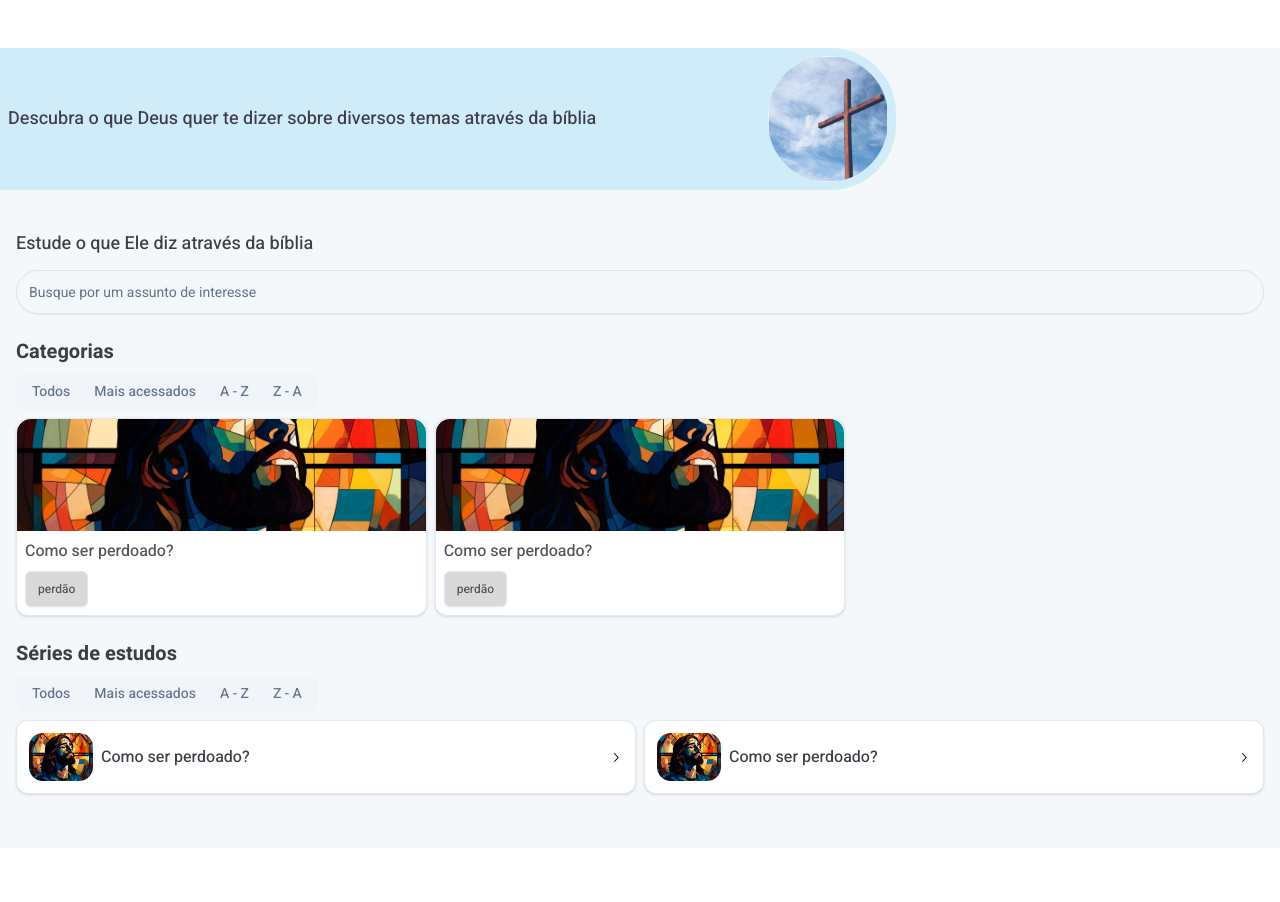
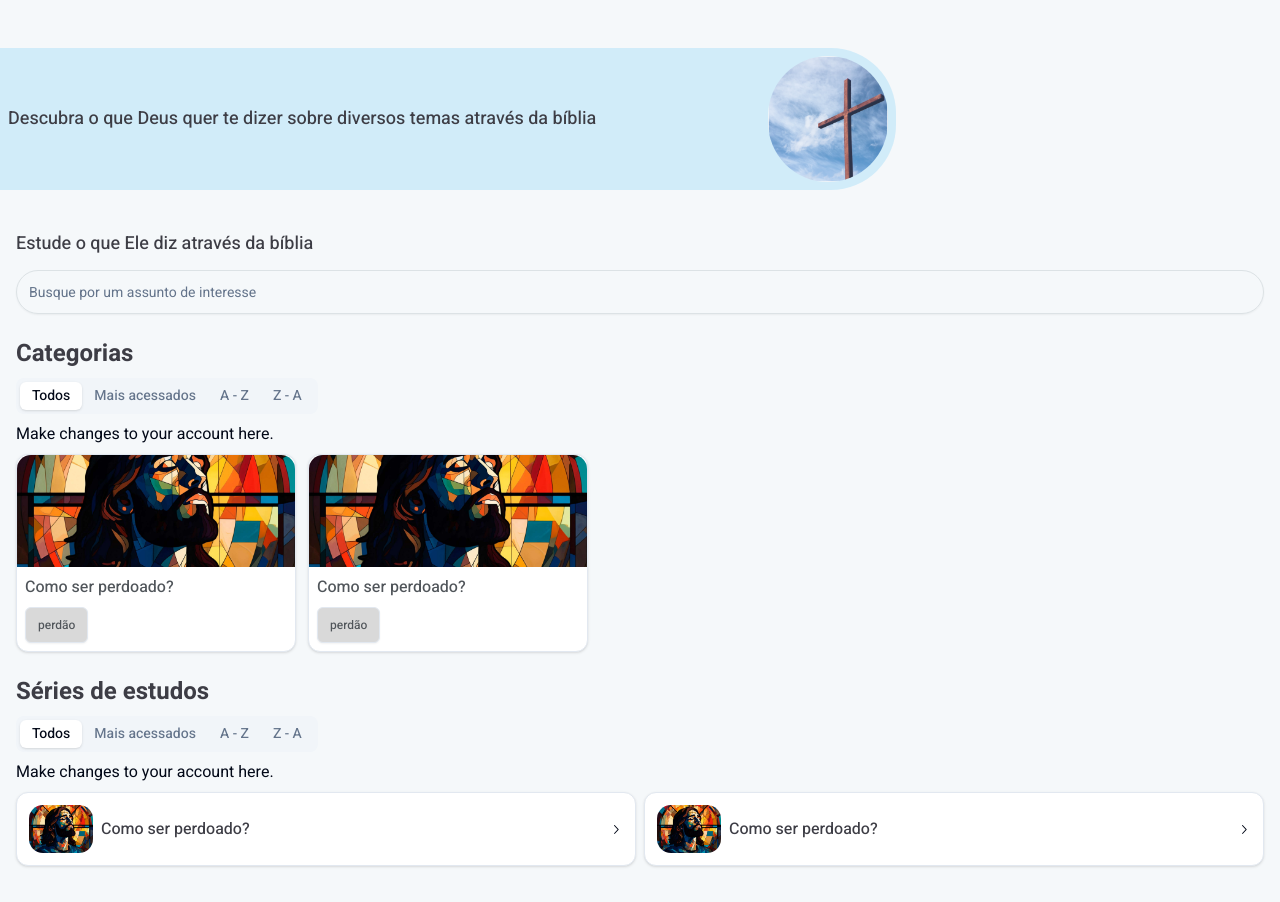
Before and after one commit to gabriellennon/elediz, a Next.js app: page / in a window 1280 px wide. Before the commit the page ends 848 px from the top, so only its background shows below. Built offline with nearby package versions, Linux system fonts and the light colour scheme.

Commit message:
adjust responsivity

```diff
--- a/src/app/[slug]/page.tsx
+++ b/src/app/[slug]/page.tsx
@@ -1,6 +1,6 @@
 "use client"
 import { useEffect } from "react";
-import { usePathname } from 'next/navigation'
+import { usePathname, useRouter } from 'next/navigation'
 import { Button } from "@/components/ui/button";
 import { ChevronLeftIcon } from "@radix-ui/react-icons";
 import { Toggle } from "@/components/ui/toggle";
@@ -10,6 +10,12 @@ import { QuestionAccordion } from "@/components/QuestionAccordion";
 
 export default function RedirectLink() {
   const pathname = usePathname()
+  const router = useRouter()
+
+  function handleGoBack(){
+    router.back()
+  }
+
 
   useEffect(() => {
     console.log(pathname)
@@ -24,6 +30,7 @@ export default function RedirectLink() {
                 variant="outline"
                 size="icon"
                 className="bg-white rounded-[14px] shadow-indigo-[#B6D9EB]/40"
+                onClick={handleGoBack}
             >
                 <ChevronLeftIcon className="h-4 w-4" />
             </Button>
--- a/src/app/page.tsx
+++ b/src/app/page.tsx
@@ -11,8 +11,8 @@ export default function Home() {
   const [studies, setStudies] = useState([0,1])
 
   return (
-    <main className="min-h-screen bg-[#F5F8FA] pb-5">
-      <div className="mt-12 bg-[#9CD9F8]/[0.4] rounded-s-[65px] max-w-[95%] md:max-w-[70%]" dir="rtl">
+    <main className="min-h-screen bg-[#F5F8FA] pb-5 pt-12">
+      <div className="bg-[#9CD9F8]/[0.4] rounded-s-[65px] max-w-[95%] md:max-w-[70%]" dir="rtl">
         <div className="flex items-center flex-row-reverse justify-between p-2">
           <h1 className="text-left text-[#3D3D45] font-medium text-lg">
             Descubra o que Deus quer te dizer sobre diversos temas através da bíblia
@@ -36,11 +36,11 @@ export default function Home() {
         />
 
         <div className="mt-6">
-          <h2 className="text-[#3D3D45] text-xl font-bold">
+          <h2 className="text-[#3D3D45] text-xl md:text-2xl font-bold">
             Categorias
           </h2>
           <div className="mt-2">
-            <Tabs defaultValue="account" className="w-[400px]">
+            <Tabs defaultValue="all" className="w-[400px]">
               <TabsList>
                 <TabsTrigger value="all">Todos</TabsTrigger>
                 <TabsTrigger value="moreViews">Mais acessados</TabsTrigger>
@@ -51,7 +51,7 @@ export default function Home() {
               <TabsContent value="moreViews">Change your password here.</TabsContent>
             </Tabs>
           </div>
-          <div className="grid grid-cols-2 md:grid-cols-3 gap-3 md:gap-2 mt-2">
+          <div className="grid grid-cols-2 gap-3 md:flex md:flex-row md:flex-wrap md:w-full mt-2">
             {studies.map(study => (
               <StudyCard key={study} />
             ))}
@@ -59,11 +59,11 @@ export default function Home() {
         </div>
 
         <div className="mt-6">
-          <h2 className="text-[#3D3D45] text-xl font-bold">
+          <h2 className="text-[#3D3D45] text-xl md:text-2xl font-bold">
             Séries de estudos
           </h2>
           <div className="mt-2">
-            <Tabs defaultValue="account" className="w-[400px]">
+            <Tabs defaultValue="all" className="w-[400px]">
               <TabsList>
                 <TabsTrigger value="all">Todos</TabsTrigger>
                 <TabsTrigger value="moreViews">Mais acessados</TabsTrigger>
--- a/src/components/studyCard.tsx
+++ b/src/components/studyCard.tsx
@@ -14,7 +14,7 @@ export const StudyCard = () => {
 
   return (
     <Card
-      className="max-w-md"
+      className="max-w-[280px] md:w-[280px] hover:cursor-pointer transition duration-0 ease-in-out hover:duration-700 hover:shadow-lg hover:shadow-gray-200"
       onClick={handleGoToStudy}
     >
       <CardContent
```
